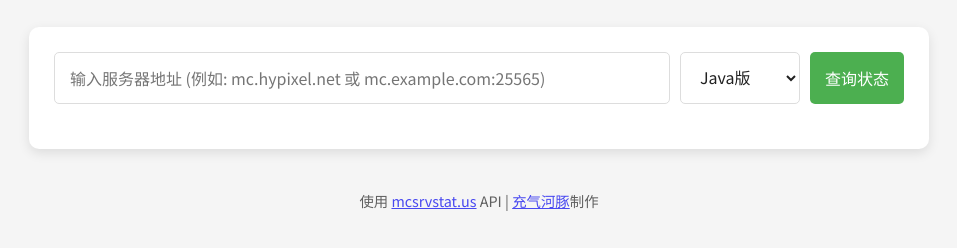
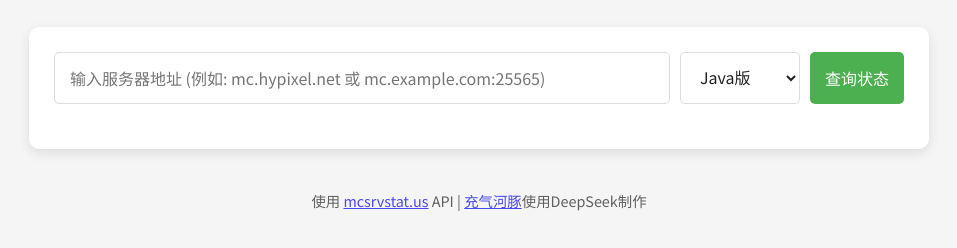
Before and after one commit to BugPufferfish/mcs-status, a plain HTML site: page index.html in a window 1280 px wide. Shown: the part 168-416 px from the top of the page, without its empty margins (161-1118 px from the left). Drawn offline with Linux system fonts and the light colour scheme.

Commit message:
Update index.html

```diff
--- a/index.html
+++ b/index.html
@@ -445,7 +445,7 @@
         </div>
 
         <footer>
-            <p>使用 <a href="https://mcsrvstat.us" target="_blank">mcsrvstat.us</a> API | <a href="https://github.com/BugPufferfish" target="_blank">充气河豚</a>制作</p>
+            <p>使用 <a href="https://mcsrvstat.us" target="_blank">mcsrvstat.us</a> API | <a href="https://github.com/BugPufferfish" target="_blank">充气河豚</a>使用DeepSeek制作</p>
         </footer>
     </div>
 
```
